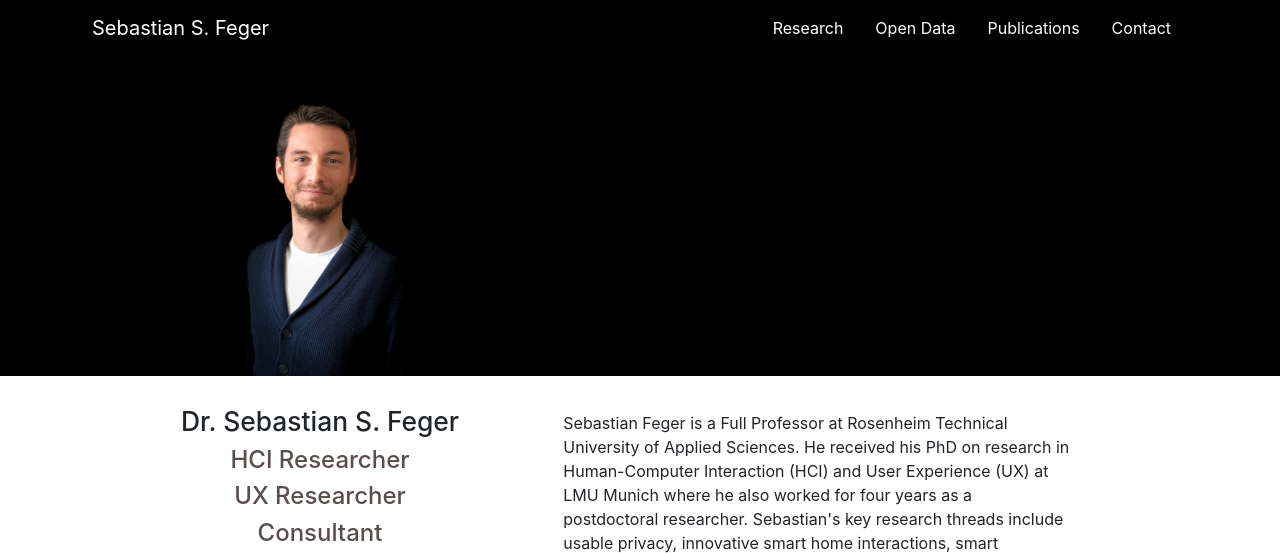
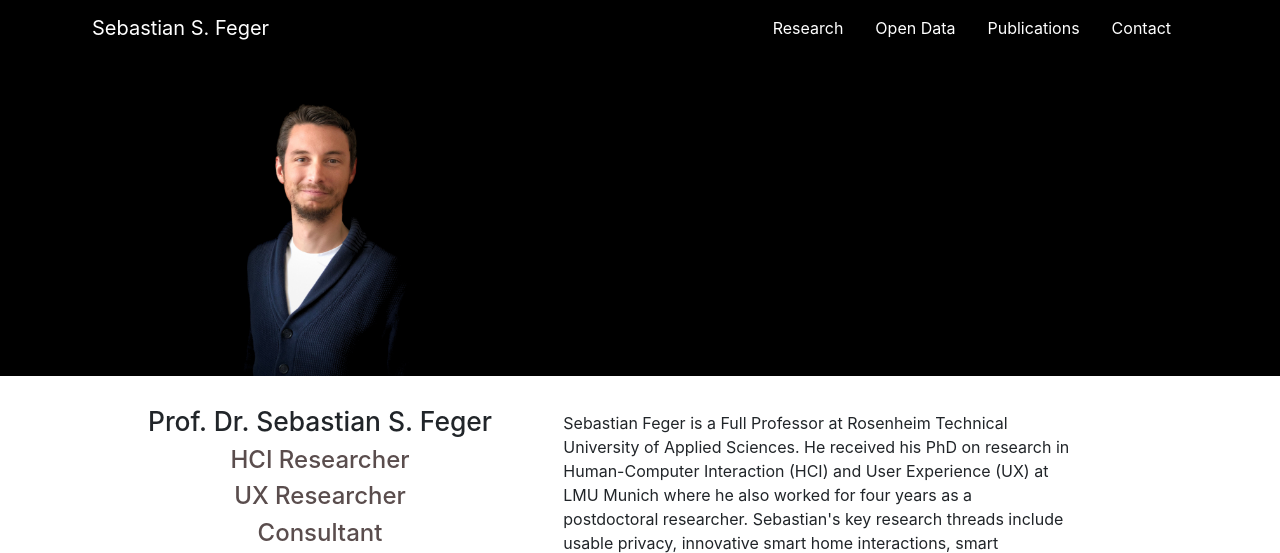
Before and after one commit to sefeg/sefeg.github.io, a website: page index.html in a window 1280 px wide. Shown: the top 553 px of the page. Drawn offline with nearby package versions, Linux system fonts and the light colour scheme.

Commit message:
Update index.html

```diff
--- a/index.html
+++ b/index.html
@@ -3,7 +3,7 @@
 
 <head>
 
-    <title>Dr. Sebastian S. Feger</title>
+    <title>Prof. Dr. Sebastian S. Feger</title>
     <link rel="shortcut icon" href="assets/images/favicon.ico" />
 
     <meta charset="utf-8">
@@ -75,7 +75,7 @@
 
                     <div id="overview-container">
 
-    <h3>Dr. Sebastian S. Feger</h3>
+    <h3>Prof. Dr. Sebastian S. Feger</h3>
     <h4>HCI Researcher</h4>
     <h4>UX Researcher</h4>
     <h4>Consultant</h4>
```
